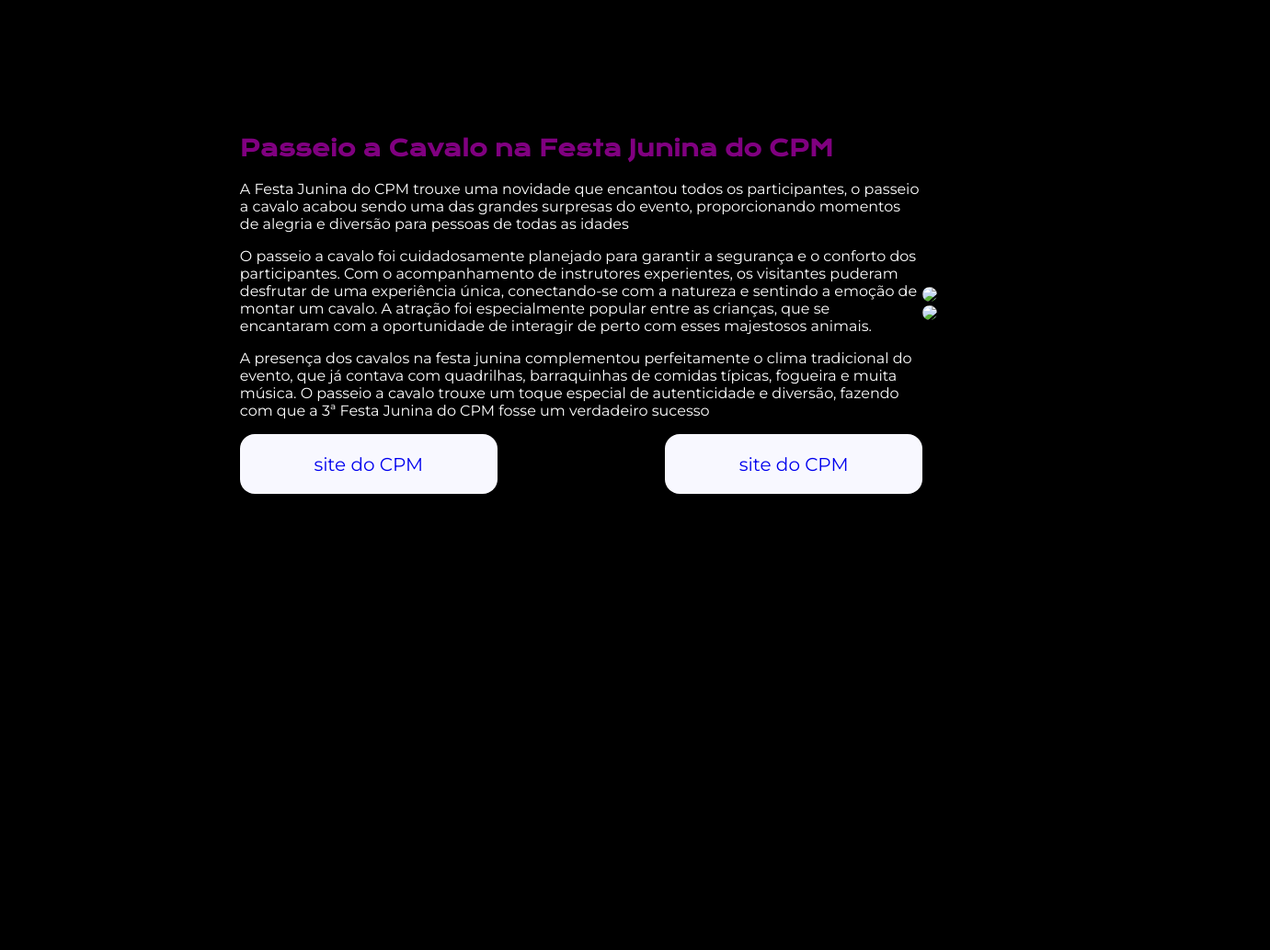
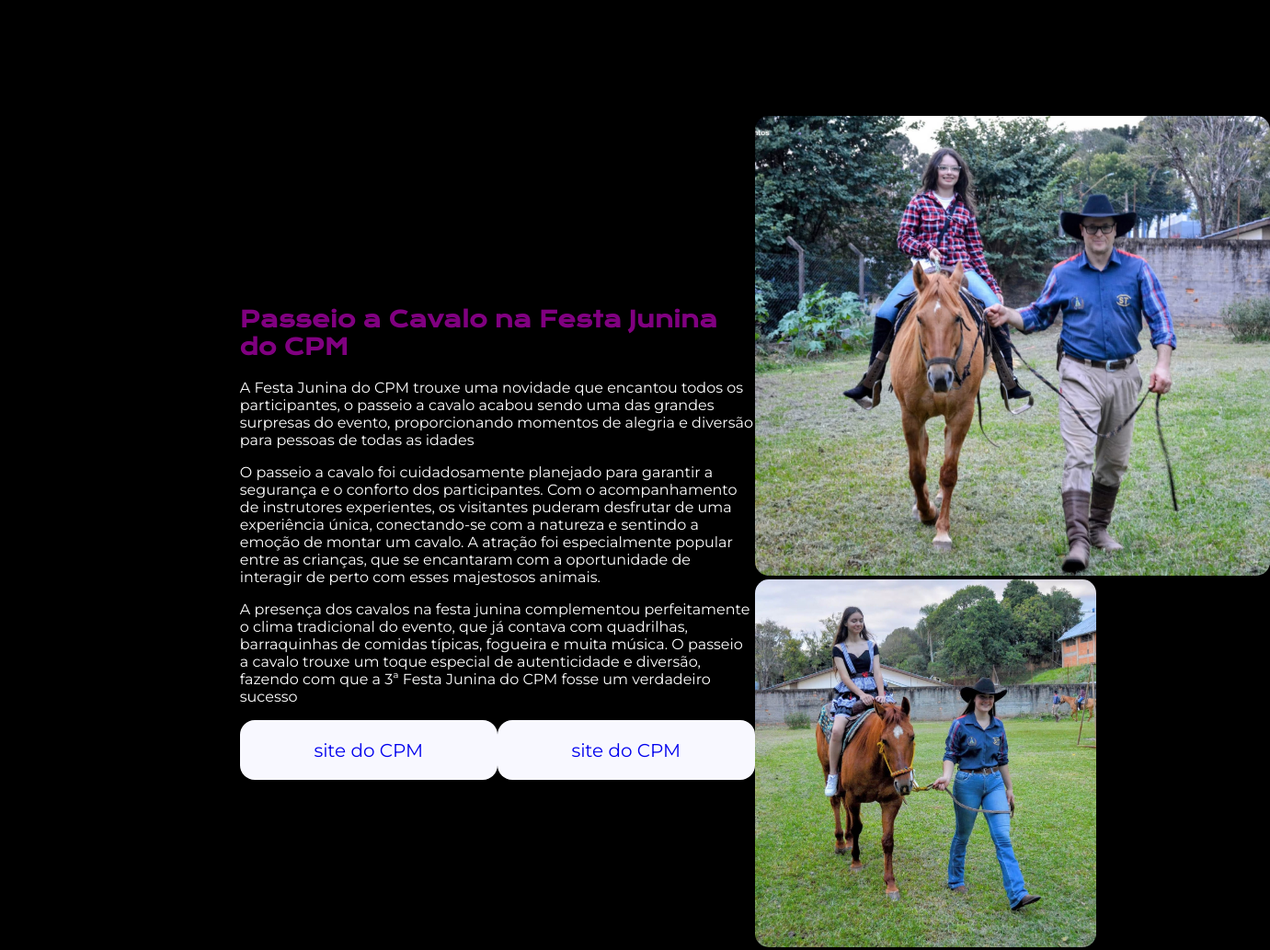
Before and after one commit to Tesser04/Tesser.6CPM, a plain HTML site: page index.html in a window 1280 px wide. Shown: the whole page at 92% size, 1381 px wide, since content can reach past the window. Before the commit the page ends 934 px from the top, so only its background shows below. Drawn offline with nearby package versions, Linux system fonts and the light colour scheme.

Commit message:
Update index.html

```diff
--- a/index.html
+++ b/index.html
@@ -24,8 +24,8 @@
                         <a class="BotoesStyle" href="https://cpmpatobranco.com.br/">site do CPM</a>
                     </div>
         </section>
-        <div class passeios-alinhado><img src="passeio1.jpg" class="passeios">
-            <img src="passeio2.jpg" class="passeios2"></div>
+        <div class passeios-alinhado><img src="passeio1.jpeg" class="passeios">
+            <img src="passeio2.jpeg" class="passeios2"></div>
 
     </main>
     <footer></footer>
```
